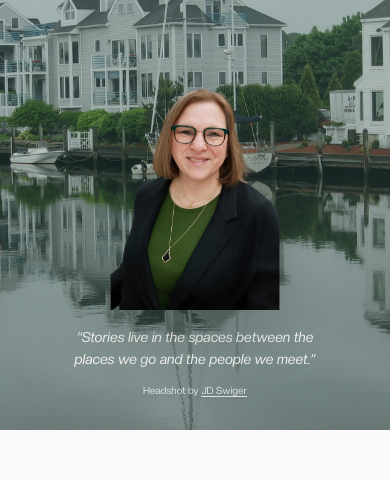
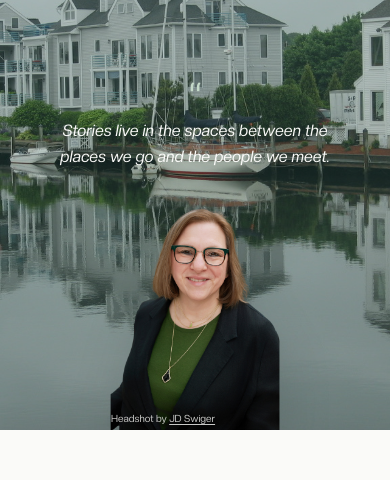
Before and after one commit to GreerBK/SEWitschorke, a Next.js app: page / in a window 390 px wide. Shown: the part 197-677 px from the top of the page. Built offline with nearby package versions, Linux system fonts and the light colour scheme; no server answers.

Commit message:
Update hero-section.tsx

```diff
--- a/components/home/hero-section.tsx
+++ b/components/home/hero-section.tsx
@@ -15,9 +15,20 @@ export function HeroSection() {
         {/* Overlay for legibility */}
         <div className="absolute inset-0 bg-teal-dark/30" />
 
-        {/* Mobile layout: centered stack — portrait above, quote below */}
-        <div className="absolute inset-0 flex flex-col items-center justify-end pb-8 px-6 sm:hidden">
-          <div className="relative w-44 h-60 mb-4 shrink-0">
+        {/* Mobile layout: quote above, portrait flush at bottom */}
+        <div className="absolute inset-0 flex flex-col items-center justify-end px-6 sm:hidden">
+          {/* Quote — positioned above the portrait */}
+          <div className="text-center mb-5">
+            <span className="block text-4xl font-serif leading-none text-sage-light select-none mb-1">
+              &ldquo;
+            </span>
+            <blockquote className="font-serif italic text-base text-primary-foreground leading-relaxed max-w-[300px] drop-shadow-md">
+              Stories live in the spaces between the places we go and the people we meet.
+            </blockquote>
+          </div>
+
+          {/* Author portrait — flush at bottom */}
+          <div className="relative w-44 h-60 shrink-0">
             <Image
               src="/images/about/author-portrait-home.png"
               alt="SE Witschorke, Author"
@@ -25,11 +36,7 @@ export function HeroSection() {
               className="object-cover object-bottom drop-shadow-2xl"
               priority
             />
-          </div>
-          <blockquote className="font-serif italic text-sm text-primary-foreground/95 leading-relaxed text-center max-w-[280px]">
-            &ldquo;Stories live in the spaces between the places we go and the people we meet.&rdquo;
-          </blockquote>
-          <p className="mt-3 text-[10px] text-primary-foreground/80 drop-shadow-md">
+            <p className="absolute bottom-1 left-1 text-[10px] text-primary-foreground/80 drop-shadow-md">
               Headshot by{" "}
               <a
                 href="https://www.jdswiger.com/"
@@ -40,6 +47,7 @@ export function HeroSection() {
                 JD Swiger
               </a>
             </p>
+          </div>
         </div>
 
         {/* Desktop layout: portrait left, quote right */}
@@ -53,8 +61,8 @@ export function HeroSection() {
                 className="object-cover object-bottom drop-shadow-2xl"
                 priority
               />
-            </div>
-            <p className="mt-2 text-xs text-primary-foreground/90 drop-shadow-md">
+              {/* Credit overlaid on bottom of portrait so it doesn't push it down */}
+              <p className="absolute bottom-1 left-1 text-[10px] text-primary-foreground/80 drop-shadow-md">
                 Headshot by{" "}
                 <a
                   href="https://www.jdswiger.com/"
@@ -65,6 +73,7 @@ export function HeroSection() {
                   JD Swiger
                 </a>
               </p>
+            </div>
           </div>
           <div className="absolute bottom-10 right-6 md:right-10 max-w-sm md:max-w-md lg:max-w-lg text-right text-primary-foreground">
             <span className="block text-5xl md:text-6xl lg:text-7xl font-serif leading-none text-sage-light select-none mb-2">
```
Lines whose indentation alone changed are shown as unchanged.
